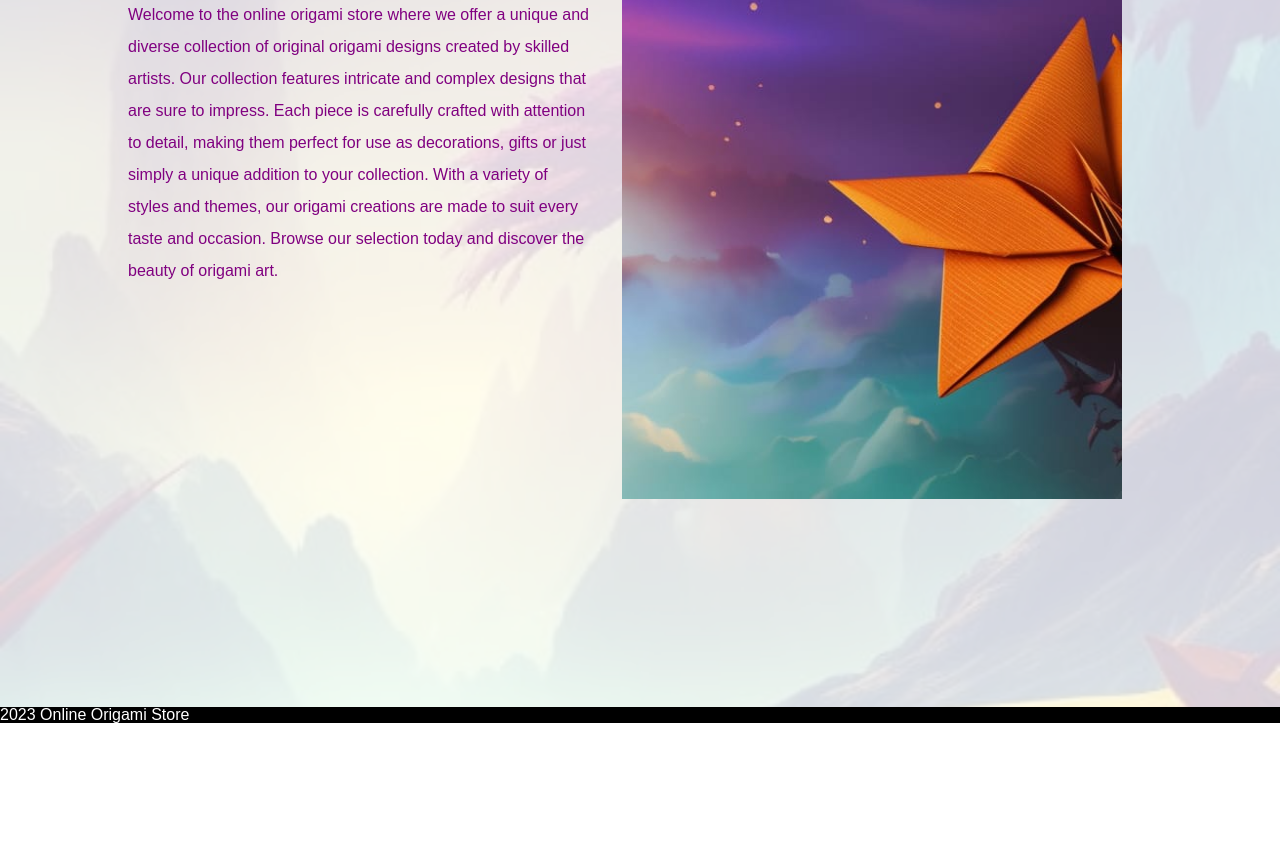
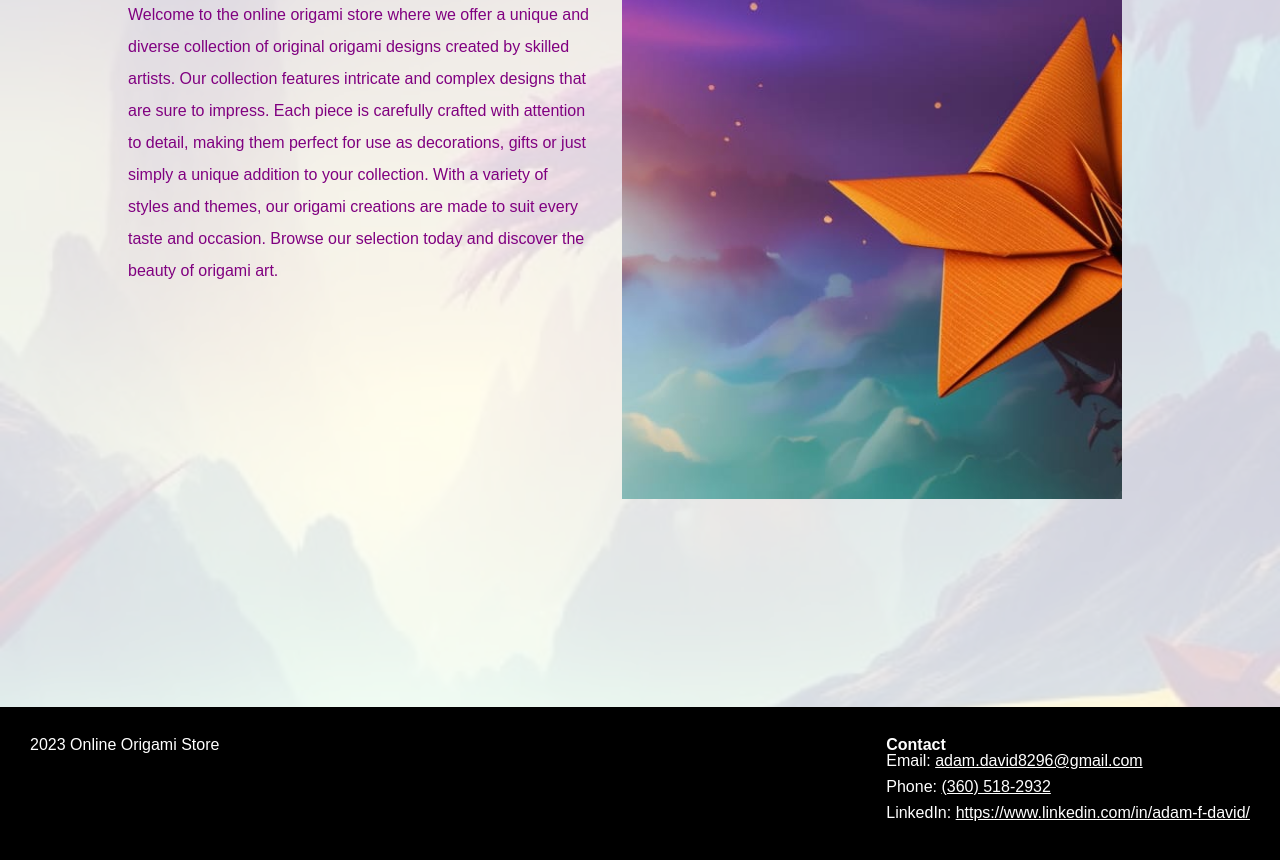
Before and after one commit to wildcard329/origami-frontend-store, a React (Vite) app: page / in a window 1280 px wide. Shown: the part 332-1192 px from the top of the page. Before the commit the page ends 1055 px from the top, so only its background shows below. Built offline with nearby package versions, Linux system fonts and the light colour scheme.

Commit message:
[footer-001] added content for footer

```diff
--- a/src/App.css
+++ b/src/App.css
@@ -2,14 +2,6 @@
   min-height: 80vh;
   padding: 10%;
   position: relative;
-}
-
-.app-footer {
-  background-color: black;
-}
-
-.app-footer p {
-  color: white;
 }
 
 .scroll-lock {
--- a/src/AppLayout.jsx
+++ b/src/AppLayout.jsx
@@ -6,6 +6,7 @@ import CartContext from './utils/contexts/cartContext';
 import ModalContext from './utils/contexts/modalContext';
 import CartContent from './components/templates/CartContent';
 import AppHeader from './components/templates/app-header/AppHeader';
+import AppFooter from './components/templates/app-footer/AppFooter.jsx';
 
 const AppLayout = ({ children }) => {
   const { shouldShowModal, toggleModal, isCartModal, isConfirmationModal, changeToCart } = useContext(ModalContext);
@@ -46,7 +47,7 @@ const AppLayout = ({ children }) => {
         : null}
       </div>
       <footer className='app-footer'>
-        <p>2023 Online Origami Store</p>
+        <AppFooter />
       </footer>
     </div>
   )
--- /dev/null
+++ b/src/components/templates/app-footer/AppFooter.jsx
@@ -0,0 +1,17 @@
+import React from 'react';
+import "./appfooter.css";
+
+const AppFooter = () =>
+  <>
+    <div>
+      <p>2023 Online Origami Store</p>
+    </div>
+    <div>
+      <h3>contact</h3>
+      <p>Email: <a href='mailto:adam.david8296@gmail.com'>adam.david8296@gmail.com</a></p>
+      <p>Phone: <a href='tel:+3605182932'>(360) 518-2932</a></p>
+      <p>LinkedIn: <a href='https://www.linkedin.com/in/adam-f-david/'>https://www.linkedin.com/in/adam-f-david/</a> </p>
+    </div>
+  </>
+
+export default AppFooter;
--- /dev/null
+++ b/src/components/templates/app-footer/appfooter.css
@@ -0,0 +1,22 @@
+.app-footer {
+  background-color: black;
+  display: flex;
+  flex-direction: column;
+  padding: 30px;
+}
+
+.app-footer p, h3, a {
+  color: white;
+  padding-bottom: 10px;
+}
+
+.app-footer h3 {
+  text-transform: capitalize;
+}
+
+@media (min-width: 1080px) {
+  .app-footer {
+    flex-direction: row;
+    justify-content: space-between;
+  }
+}
```
